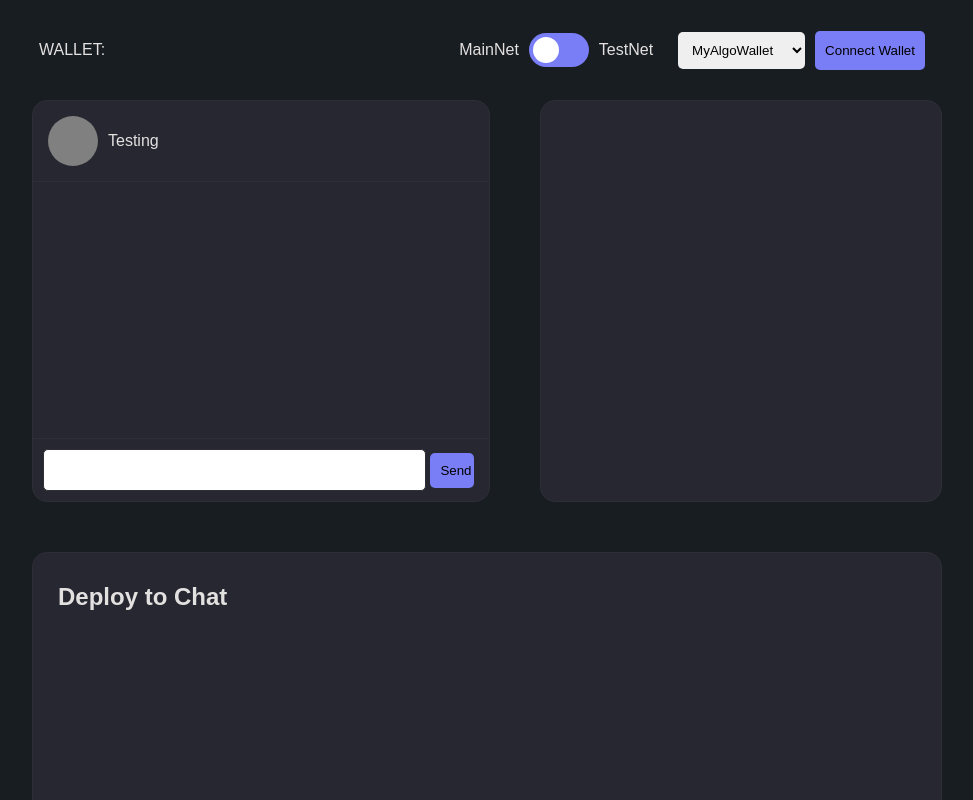
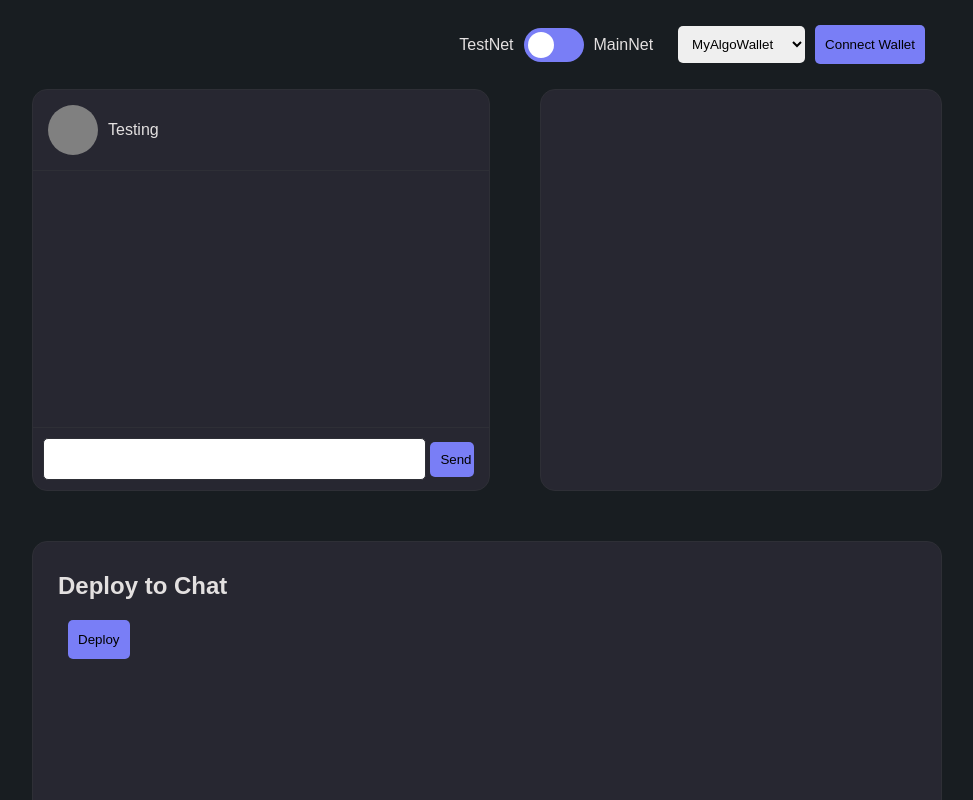
Before and after one commit to landon-thull/algo-chat2, a React (Create React App) app: page / in a window 1280 px wide. Shown: the top 800 px of the page, without its empty margins (153-1126 px from the left). Built offline with nearby package versions, Linux system fonts and the light colour scheme; what @pipeline-ui-2/pipeline would draw is missing.

Commit message:
added deploy

```diff
--- a/src/App.js
+++ b/src/App.js
@@ -1,18 +1,60 @@
 import React, { Component } from "react";
 import Pipeline from "@pipeline-ui-2/pipeline";
 
+import algosdk from "algosdk";
 import "./App.scss";
 
 const myAlgoWallet = Pipeline.init();
+
+Pipeline.main = false;
+
+let storedApp = localStorage.getItem("algoChat");
+
+const tealNames = ["chat"];
+
+const tealContracts = {
+  chat: {},
+};
+
+async function getContracts() {
+  for (let i = 0; i < tealNames.length; i++) {
+    let name = tealNames[i];
+    let data = await fetch("teal/" + name + ".txt");
+    tealContracts[name].program = await data.text();
+    let data2 = await fetch("teal/" + name + " clear.txt");
+    tealContracts[name].clearProgram = await data2.text();
+  }
+}
 
 class App extends Component {
   constructor(props) {
     super(props);
     this.state = {
+      txId: "",
+      appId: "",
+      appAddr: "",
       addr: "",
       net: "TestNet",
       msgLength: 0,
     };
+  }
+
+  componentDidMount() {
+    getContracts();
+
+    if (storedApp !== null) {
+      this.setState({ appId: storedApp });
+      let url = "";
+
+      if (Pipeline.main) {
+        url = "https://algoexplorer.io/application";
+      } else {
+        url = "https://testnet.algoexplorer.io/application";
+      }
+      this.setState({ appUrl: url + "/" + storedApp });
+    } else {
+      alert("You don't have a connected app yet");
+    }
   }
 
   switchConnector = (e) => {
@@ -28,7 +70,6 @@ class App extends Component {
       Pipeline.main = false;
       this.setState({ net: "TestNet" });
     }
-    console.log(this.state.net);
   };
 
   handleConnect = () => {
@@ -38,14 +79,39 @@ class App extends Component {
     });
   };
 
+  deploy = async () => {
+    let name = "chat";
+
+    Pipeline.deployTeal(
+      tealContracts[name].program,
+      tealContracts[name].clearProgram,
+      [1, 1, 0, 6],
+      ["create"]
+    ).then(async (data) => {
+      let appAddr = await algosdk.getApplicationAddress(data);
+      localStorage.setItem("algoChat", data);
+      let url = "";
+
+      if (Pipeline.main) {
+        url = "https://algoexplorer.io/application";
+      } else {
+        url = "https://testnet.algoexplorer.io/application";
+      }
+      this.setState({ appUrl: url + "/" + data });
+      this.setState({ appAddr: appAddr });
+      this.setState({ addId: data });
+
+      console.log(this.state.appAddr);
+    });
+  };
+
   render() {
     return (
       <div className="App">
         <div className="header">
-          <p className="wallet-number">WALLET: {this.state.addr}</p>
           <div className="wallet-container">
             <div className="switch-container">
-              MainNet
+              TestNet
               <label className="switch">
                 <input
                   type="checkbox"
@@ -55,7 +121,7 @@ class App extends Component {
                 />
                 <span className="slider round"></span>
               </label>
-              TestNet
+              MainNet
             </div>
             <div className="">
               <select className="wallet" onChange={this.switchConnector}>
@@ -96,6 +162,10 @@ class App extends Component {
           <div className="box config">
             <div className="deploy">
               <h2>Deploy to Chat</h2>
+              <p>{this.state.appId}</p>
+              <button className="button-primary" onClick={() => this.deploy()}>
+                {this.state.appId.length > 0 ? "Deployed!" : "Deploy"}
+              </button>
             </div>
           </div>
         </div>
--- a/src/App.scss
+++ b/src/App.scss
@@ -12,7 +12,7 @@
 
 .header {
   display: flex;
-  justify-content: space-between;
+  justify-content: right;
   width: 70%;
 }
 
```
